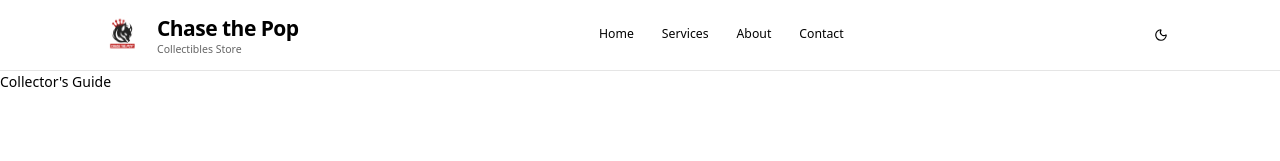
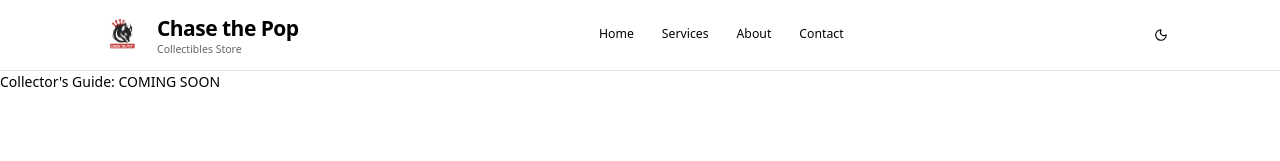
Before and after one commit to mattkerbyy/Chase-the-Pop, a Next.js app in the folder front-end/: page /collectors-guide in a window 1280 px wide. Shown: the top 161 px of the page. Built offline with nearby package versions, Linux system fonts and the light colour scheme.

Commit message:
Modified Collector's Guide as Reminder

```diff
--- a/front-end/src/app/collectors-guide/page.tsx
+++ b/front-end/src/app/collectors-guide/page.tsx
@@ -1,7 +1,7 @@
 import React from "react";
 
 function CollectorsGuide() {
-  return <div>Collector&apos;s Guide</div>;
+  return <div>Collector&apos;s Guide: COMING SOON</div>;
 }
 
 export default CollectorsGuide;
```
